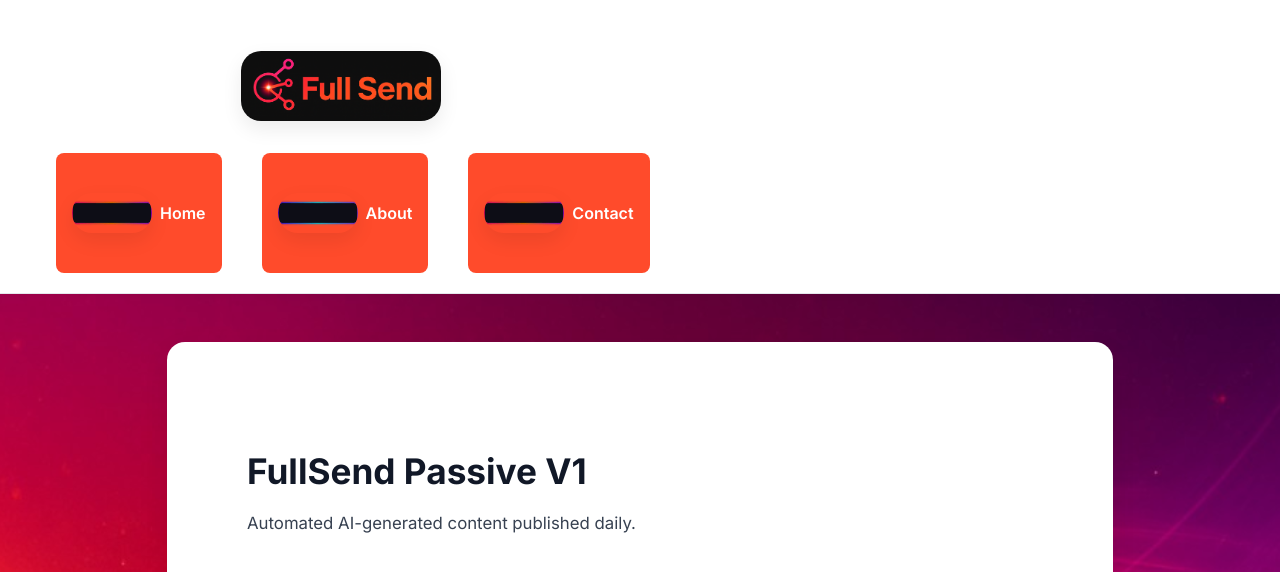
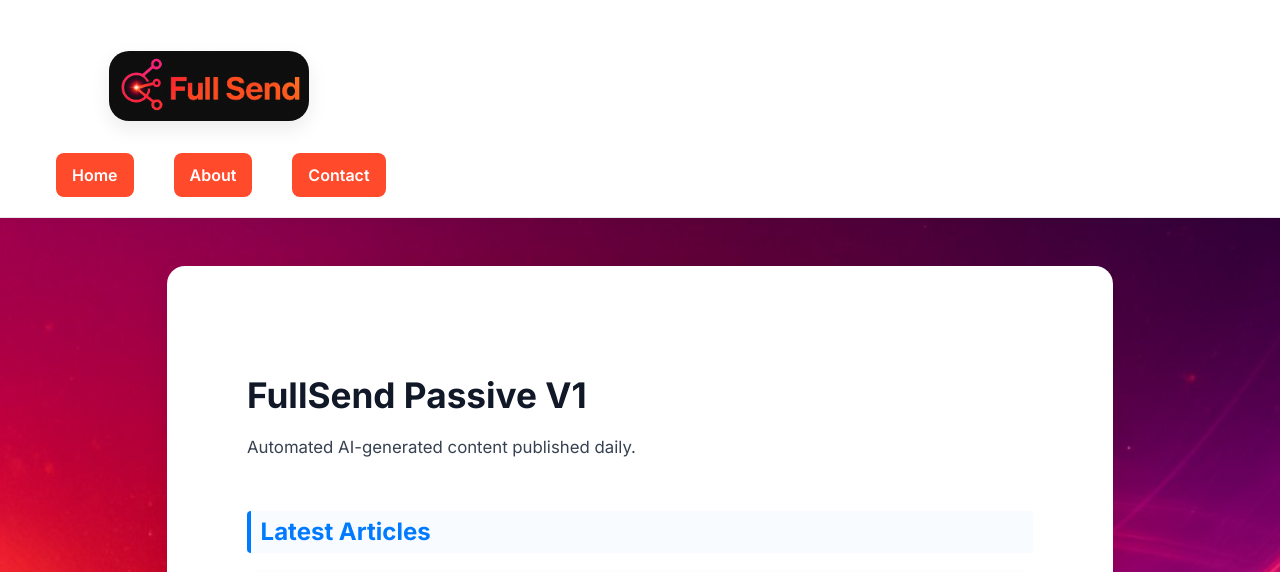
Before and after one commit to leetcawthorne/fullsend-pipeline, a Jekyll site: the page built from index.md, in a window 1280 px wide. Shown: the top 572 px of the page. Built offline with Jekyll 4.4.1, drawn with Linux system fonts in a browser that asks for light colours; grey boxes are pictures that could not be loaded.

Commit message:
Update default.html

```diff
--- a/_layouts/default.html
+++ b/_layouts/default.html
@@ -24,15 +24,12 @@
       </a>
      <nav class="nav-links">
         <a href="{{ site.baseurl }}/" class="nav-btn">
-        <img class="nav-btn-icon" src="{{ '/assets/ui/button-primary.svg' | relative_url }}" alt="Home Icon">
         <span class="nav-btn-text">Home</span>
       </a>
       <a href="{{ site.baseurl }}/about" class="nav-btn">
-        <img class="nav-btn-icon" src="{{ '/assets/ui/button-secondary.svg' | relative_url }}" alt="About Icon">
         <span class="nav-btn-text">About</span>
       </a>
       <a href="{{ site.baseurl }}/contact" class="nav-btn">
-        <img class="nav-btn-icon" src="{{ '/assets/ui/button-primary.svg' | relative_url }}" alt="Contact Icon">
         <span class="nav-btn-text">Contact</span>
       </a>
     </nav>
```
